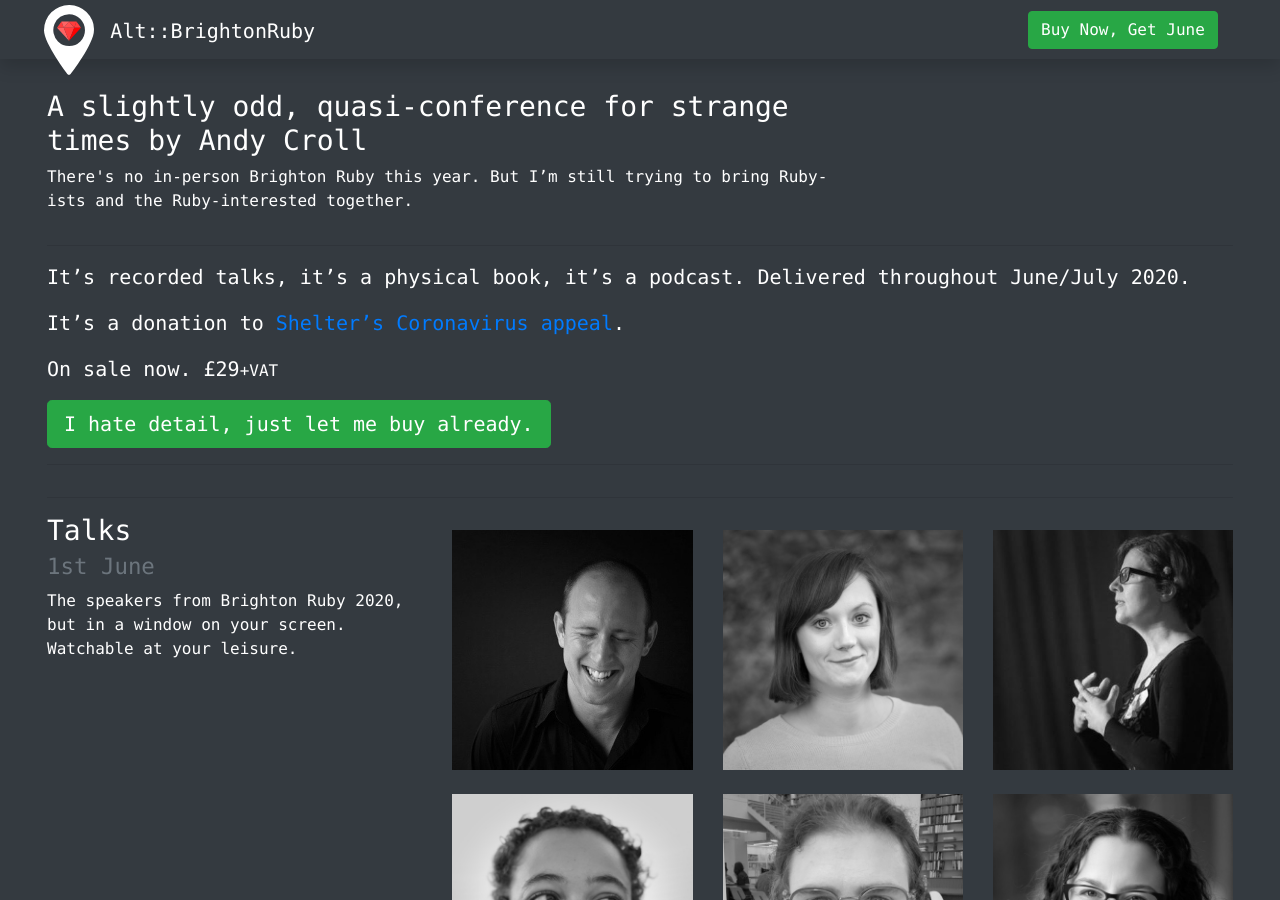
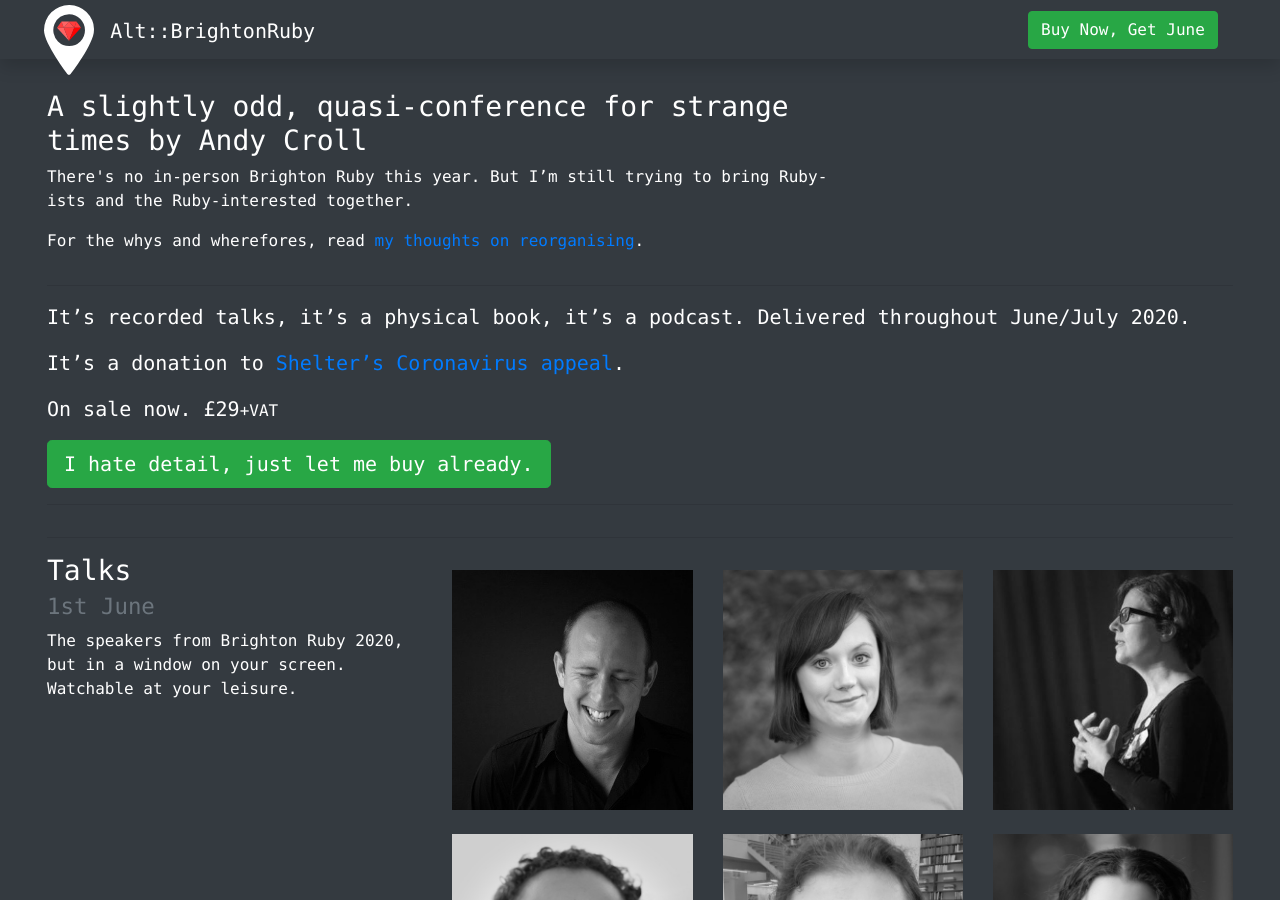
Before and after one commit to andycroll/alt.brightonruby.com, a Jekyll site: the page built from index.html, in a window 1280 px wide and 900 px high. Built offline with Jekyll 4.4.1, drawn with Linux system fonts in a browser that asks for light colours.

Commit message:
Line to link up blog post

```diff
--- a/index.html
+++ b/index.html
@@ -11,6 +11,8 @@ image: "/images/social-image.jpg"
 		<div class="col col-md-8">
 			<h1 class="h3">A slightly odd, quasi-conference for strange times by <a href="https://andycroll.com" class="text-white">Andy Croll</a></h1>
 			<p>There's no in-person Brighton Ruby this year. But I’m still trying to bring Ruby-ists and the Ruby-interested together.</p>
+			<p>For the whys and wherefores, read <a href="https://andycroll.com/ruby/alt-brighton-ruby-2020-june-july/">my thoughts on reorganising</a>.</p>
+
 		</div>
 	</div>
 
```
